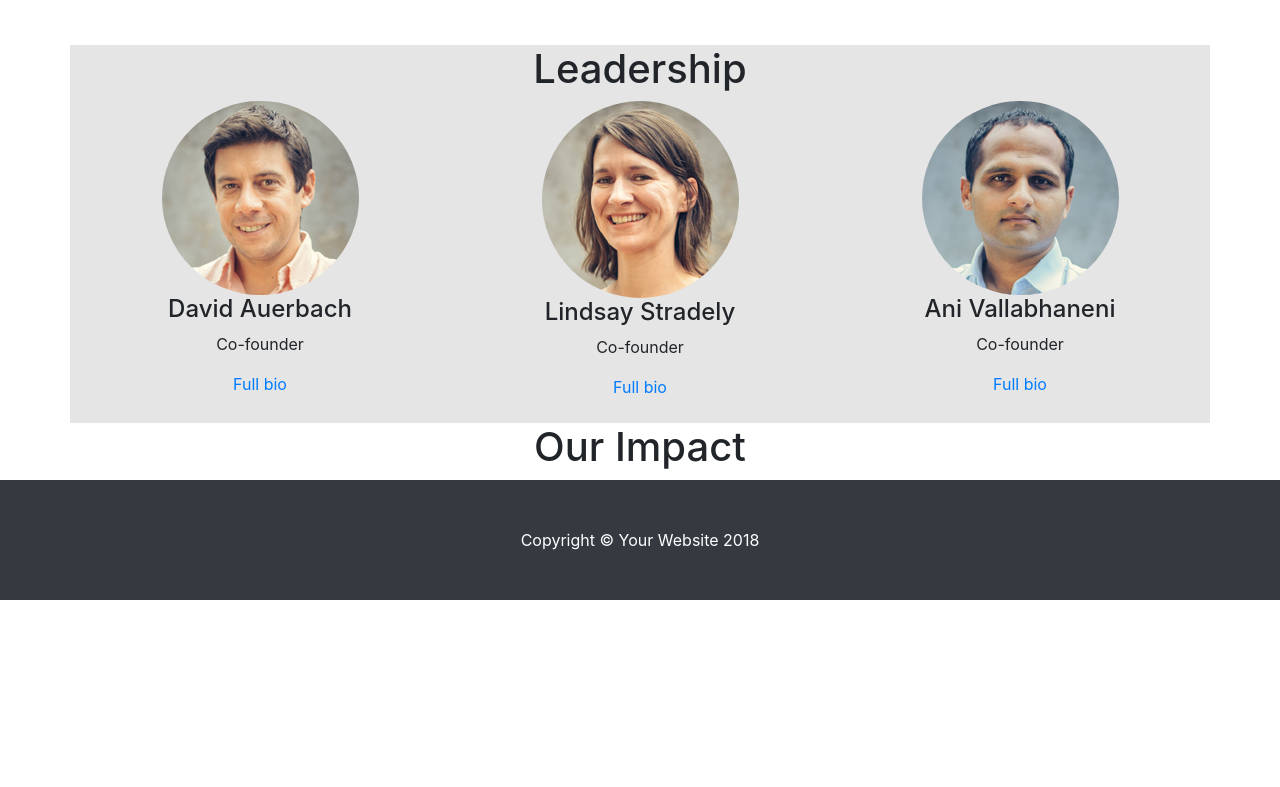
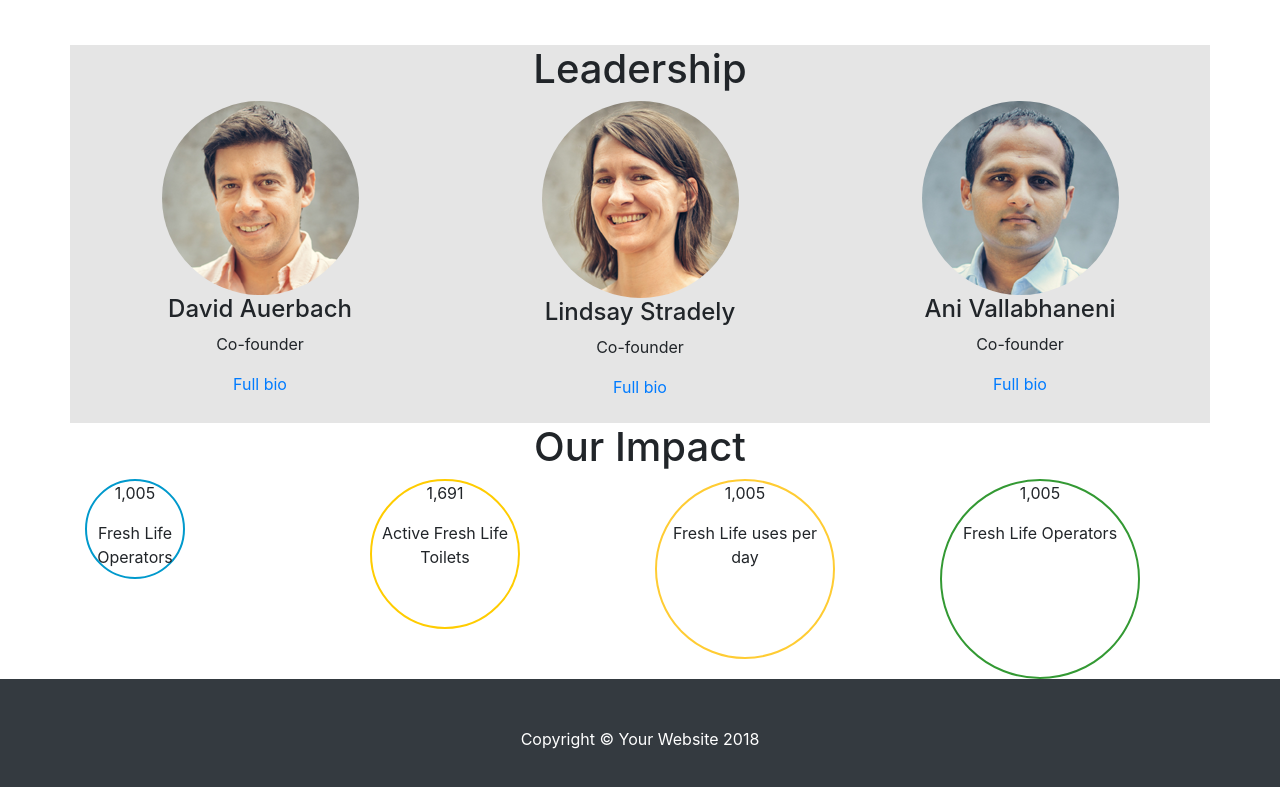
Before and after one commit to nelsonkimaiga/sanergy, a website: page index.html in a window 1280 px wide. Shown: the part 1404-2191 px from the top of the page. Before the commit the page ends 2004 px from the top, so only its background shows below. Drawn offline with nearby package versions, Linux system fonts and the light colour scheme.

Commit message:
Fix border radius elements

```diff
--- a/css/app.css
+++ b/css/app.css
@@ -38,3 +38,43 @@
 .leadership{
 	background: #e5e5e5;
 }
+
+#operators{
+	background-color:#fff;
+    border:2.5px solid #0099cc;
+    height:100px;
+    border-radius:50%;
+    -moz-border-radius:50%;
+    -webkit-border-radius:50%;
+    width:100px;
+}
+
+#fresh-life-toilets{
+	background-color:#fff;
+    border:2.5px solid #ffcc00;
+    height:150px;
+    border-radius:50%;
+    -moz-border-radius:50%;
+    -webkit-border-radius:50%;
+    width:150px;
+}
+
+#users{
+	background-color:#fff;
+    border:2.5px solid #ffcc33;
+    height:180px;
+    border-radius:50%;
+    -moz-border-radius:50%;
+    -webkit-border-radius:50%;
+    width:180px;
+}
+
+#waste{
+	background-color:#fff;
+    border:2.5px solid #339933;
+    height:200px;
+    border-radius:50%;
+    -moz-border-radius:50%;
+    -webkit-border-radius:50%;
+    width:200px;
+}
--- a/index.html
+++ b/index.html
@@ -202,16 +202,28 @@
         <h1 style="text-align: center;">Our Impact</h1>
           <div class="row" style="text-align: center;">
           <div class="col">
-
+            <div id="operators">
+              <p>1,005</p>
+              <p>Fresh Life Operators</p>
+            </div>
           </div>
           <div class="col">
-
+            <div id="fresh-life-toilets">
+              <p>1,691</p>
+              <p>Active Fresh Life Toilets</p>
+            </div>
           </div>
           <div class="col">
-
+            <div id="users">
+              <p>1,005</p>
+              <p>Fresh Life uses per day</p>
+            </div>
           </div>
           <div class="col">
-
+            <div id="waste">
+              <p>1,005</p>
+              <p>Fresh Life Operators</p>
+            </div>
           </div>
         </div>
       </div>
```
